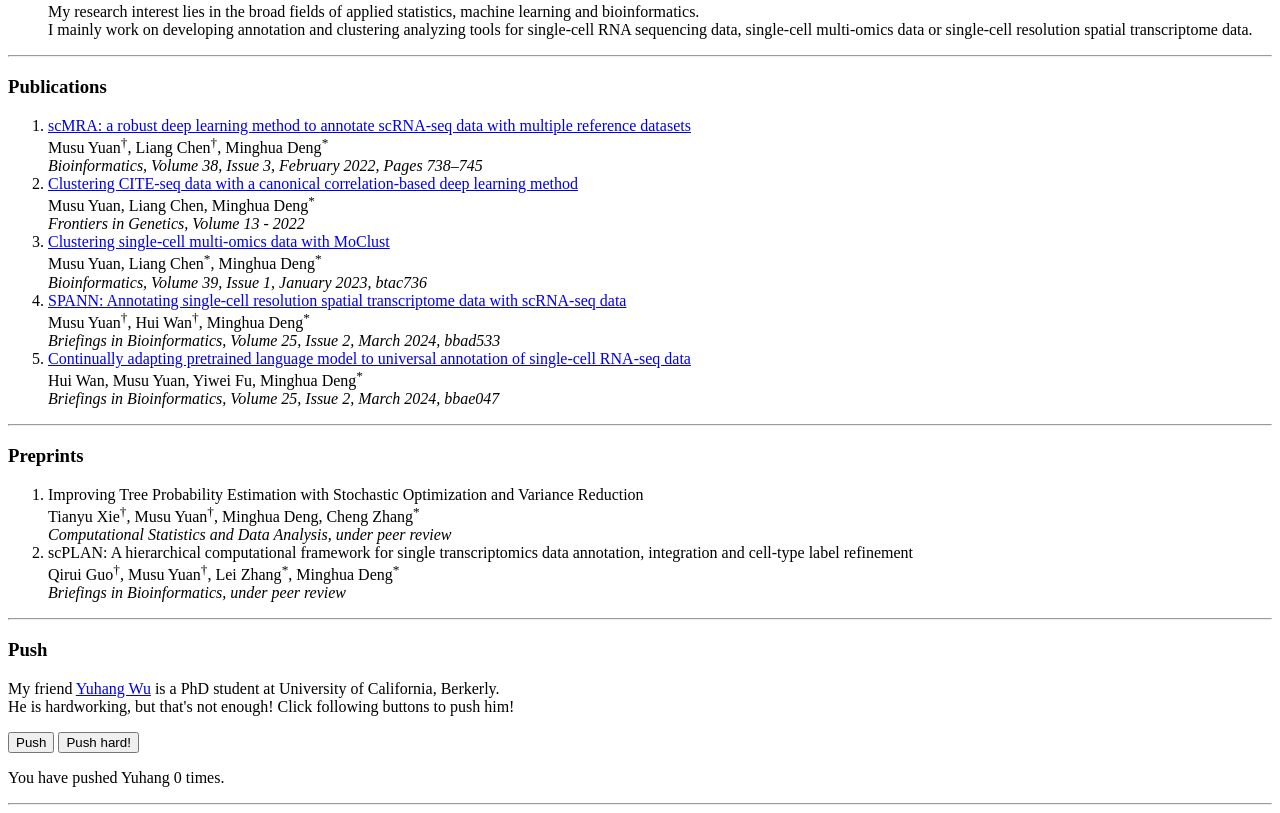
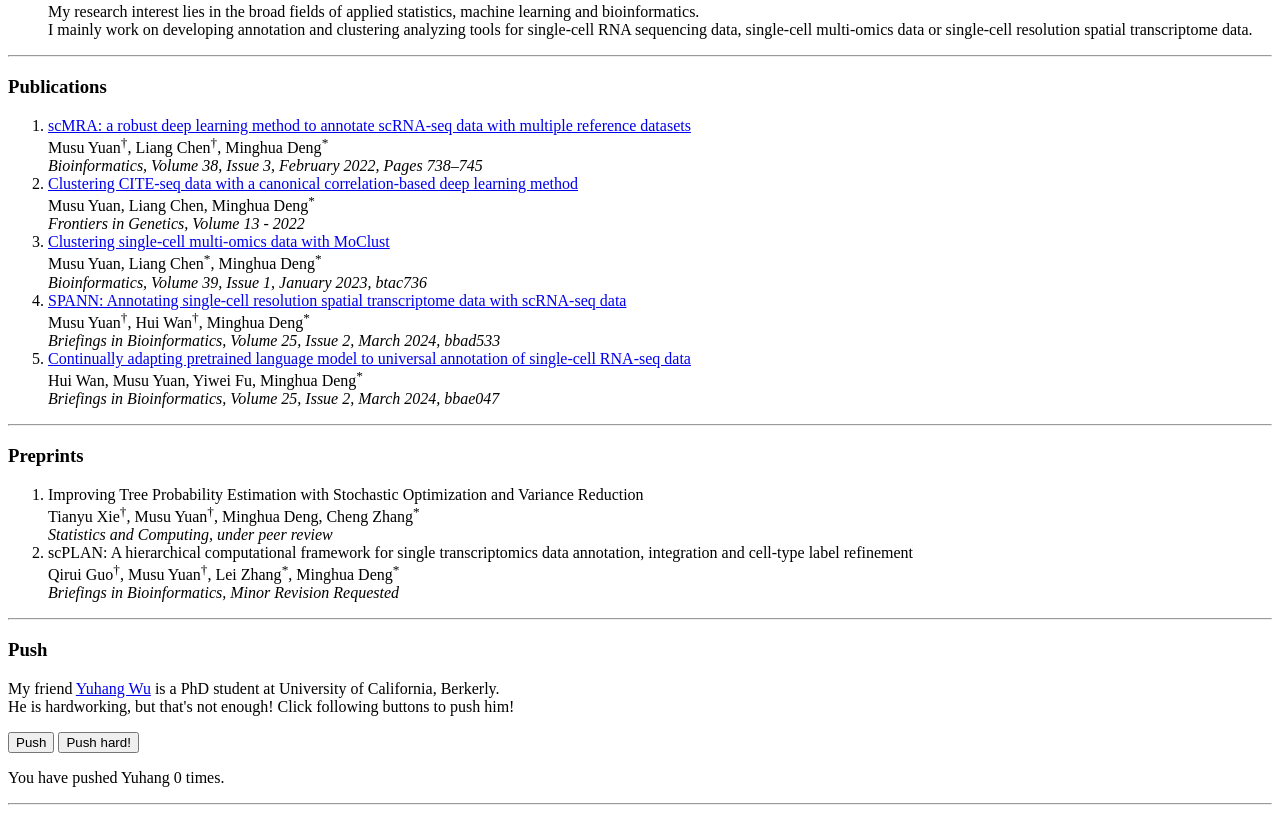
Before and after one commit to ddb-qiwang/ddb-qiwang.github.io, a plain HTML site: page index.html in a window 1280 px wide. Shown: the part 645-1458 px from the top of the page. Drawn offline with Linux system fonts and the light colour scheme.

Commit message:
Update index.html

```diff
--- a/index.html
+++ b/index.html
@@ -67,9 +67,9 @@ I mainly work on developing annotation and clustering analyzing tools for single
 <h3>Preprints</h3>
 <ol>
 <li><a class="font-italic">Improving Tree Probability Estimation with Stochastic Optimization and Variance Reduction</a><br>Tianyu Xie<sup>&dagger;</sup>, Musu Yuan<sup>&dagger;</sup>, Minghua Deng, Cheng Zhang<sup>*</sup><br />
-	<i>Computational Statistics and Data Analysis, under peer review<br /></i></li>
+	<i>Statistics and Computing, under peer review<br /></i></li>
 <li><a class="font-italic">scPLAN: A hierarchical computational framework for single transcriptomics data annotation, integration and cell-type label refinement</a><br>Qirui Guo<sup>&dagger;</sup>, Musu Yuan<sup>&dagger;</sup>, Lei Zhang<sup>*</sup>, Minghua Deng<sup>*</sup><br />
-	<i>Briefings in Bioinformatics, under peer review<br /></i></li>
+	<i>Briefings in Bioinformatics, Minor Revision Requested<br /></i></li>
 </ol>
 
 <hr />
```
